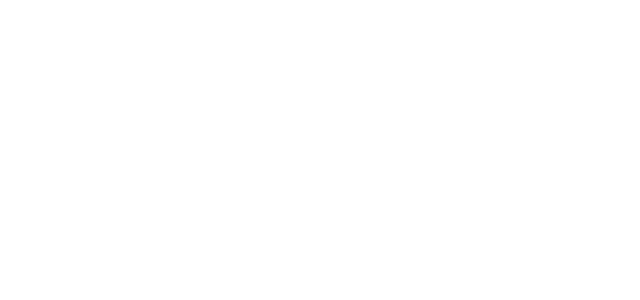
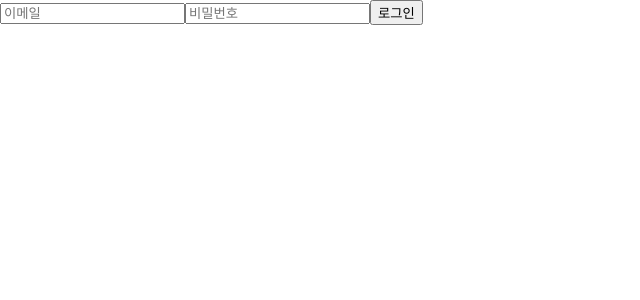
Before and after one commit to chungi21/simple-blog-frontend, a React (Create React App) app: page /login in a window 1280 px wide. Before the commit this address had no page. Shown: the top 300 px of the page, without its empty margins (0-640 px from the left). Built offline with nearby package versions, Linux system fonts and the light colour scheme.

Commit message:
login 컴포넌트 생성 및 token 확인

```diff
--- a/src/App.js
+++ b/src/App.js
@@ -1,13 +1,27 @@
 import React from 'react';
 import { BrowserRouter as Router, Routes, Route } from 'react-router-dom';
-import PostDetail from './components/PostDetail';
+import LoginPage from './pages/LoginPage';
+import PostDetailPage from './pages/PostDetailPage';
+import PostCreatePage from "./pages/PostCreatePage";
+import ProtectedRoute from "./routes/ProtectedRoute";
 import './App.css';
 
 function App() {
   return (
     <Router>
       <Routes>
-        <Route path="/posts/:id" element={<PostDetail />} />
+        <Route path="/login" element={<LoginPage />} />
+        <Route path="/posts/:id" element={<PostDetailPage />} />
+
+        <Route
+          path="/posts/create"
+          element={
+            <ProtectedRoute>
+              <PostCreatePage />
+            </ProtectedRoute>
+          }
+        />
+
       </Routes>
     </Router>
   )
--- /dev/null
+++ b/src/components/LoginForm.js
@@ -0,0 +1,19 @@
+export default function LoginForm({ email, password, onEmailChange, onPasswordChange, onSubmit }) {
+  return (
+    <form onSubmit={onSubmit}>
+      <input
+        type="email"
+        value={email}
+        onChange={onEmailChange}
+        placeholder="이메일"
+      />
+      <input
+        type="password"
+        value={password}
+        onChange={onPasswordChange}
+        placeholder="비밀번호"
+      />
+      <button type="submit">로그인</button>
+    </form>
+  );
+}
--- /dev/null
+++ b/src/pages/LoginPage.js
@@ -0,0 +1,54 @@
+// pages/LoginPage.jsx
+import { useState } from "react";
+import { useNavigate } from "react-router-dom";
+import LoginForm from "../components/LoginForm";
+
+export default function LoginPage() {
+  const [email, setEmail] = useState("");
+  const [password, setPassword] = useState("");
+  const navigate = useNavigate();
+
+  const handleLogin = async (e) => {
+    e.preventDefault();
+
+    try {
+      const res = await fetch("http://localhost:9000/login", {
+        method: "POST",
+        headers: {
+          "Content-Type": "application/json",
+        },
+        body: JSON.stringify({ email, password }),
+      });
+
+      if (!res.ok) {
+        alert("로그인 실패입니다. 이메일과 비밀번호를 확인해주세요.");
+        return;
+      }
+
+      const accessToken = res.headers.get("Authorization");
+
+      const token = accessToken?.startsWith("Bearer ")
+        ? accessToken.slice(7)
+        : accessToken;
+
+
+      // AccessToken 저장
+      localStorage.setItem("accessToken", token);
+
+      // 이후 메인 페이지 등으로 이동
+      navigate("/");
+    } catch (err) {
+      console.error("로그인 에러:", err);
+    }
+  };
+
+  return (
+    <LoginForm
+      email={email}
+      password={password}
+      onEmailChange={(e) => setEmail(e.target.value)}
+      onPasswordChange={(e) => setPassword(e.target.value)}
+      onSubmit={handleLogin}
+    />
+  );
+}
--- /dev/null
+++ b/src/pages/PostCreatePage.js
@@ -0,0 +1,55 @@
+import { useState } from "react";
+import { useNavigate } from "react-router-dom";
+
+export default function PostCreatePage() {
+  const navigate = useNavigate();
+  const [title, setTitle] = useState("");
+  const [content, setContent] = useState("");
+
+  const handleSubmit = async (e) => {
+    e.preventDefault();
+
+    const token = localStorage.getItem("token");
+
+    try {
+      const response = await fetch("http://localhost:8080/api/posts", {
+        method: "POST",
+        headers: {
+          "Content-Type": "application/json",
+          Authorization: `Bearer ${token}`,
+        },
+        body: JSON.stringify({ title, content }),
+      });
+
+      if (!response.ok) {
+        throw new Error("게시글 작성 실패");
+      }
+
+      const data = await response.json();
+      navigate(`/posts/${data.id}`);
+    } catch (error) {
+      alert("게시글 작성 실패");
+      console.error(error);
+    }
+  };
+
+  return (
+    <div>
+      <h2>게시글 작성</h2>
+      <form onSubmit={handleSubmit}>
+        <input
+          type="text"
+          placeholder="제목"
+          value={title}
+          onChange={(e) => setTitle(e.target.value)}
+        />
+        <textarea
+          placeholder="내용"
+          value={content}
+          onChange={(e) => setContent(e.target.value)}
+        />
+        <button type="submit">작성</button>
+      </form>
+    </div>
+  );
+}
--- /dev/null
+++ b/src/routes/ProtectedRoute.js
@@ -0,0 +1,28 @@
+import { Navigate } from "react-router-dom";
+import { isLoggedIn } from "../utils/auth";
+import { useEffect, useState, useRef } from "react";
+
+export default function ProtectedRoute({ children }) {
+  const [checked, setChecked] = useState(false);
+  const [loggedIn, setLoggedIn] = useState(true);
+  const alreadyAlertedRef = useRef(false); // ⭐️ 알림 중복 방지용 ref
+
+  useEffect(() => {
+    const auth = isLoggedIn();
+
+    if (!auth) {
+      if (!alreadyAlertedRef.current) {
+        alert("로그인이 필요합니다.");
+        alreadyAlertedRef.current = true; // 다음에는 alert 안 뜨게 함
+      }
+      setLoggedIn(false);
+    }
+
+    setChecked(true);
+  }, []);
+
+  if (!checked) return null;
+  if (!loggedIn) return <Navigate to="/login" replace />;
+
+  return children;
+}
--- /dev/null
+++ b/src/utils/auth.js
@@ -0,0 +1,4 @@
+export function isLoggedIn() {
+  const token = localStorage.getItem("accessToken");
+  return !!token;
+}
```
Also changed, not shown: src/pages/PostDetailPage.js (renamed from src/components/PostDetail.js).
